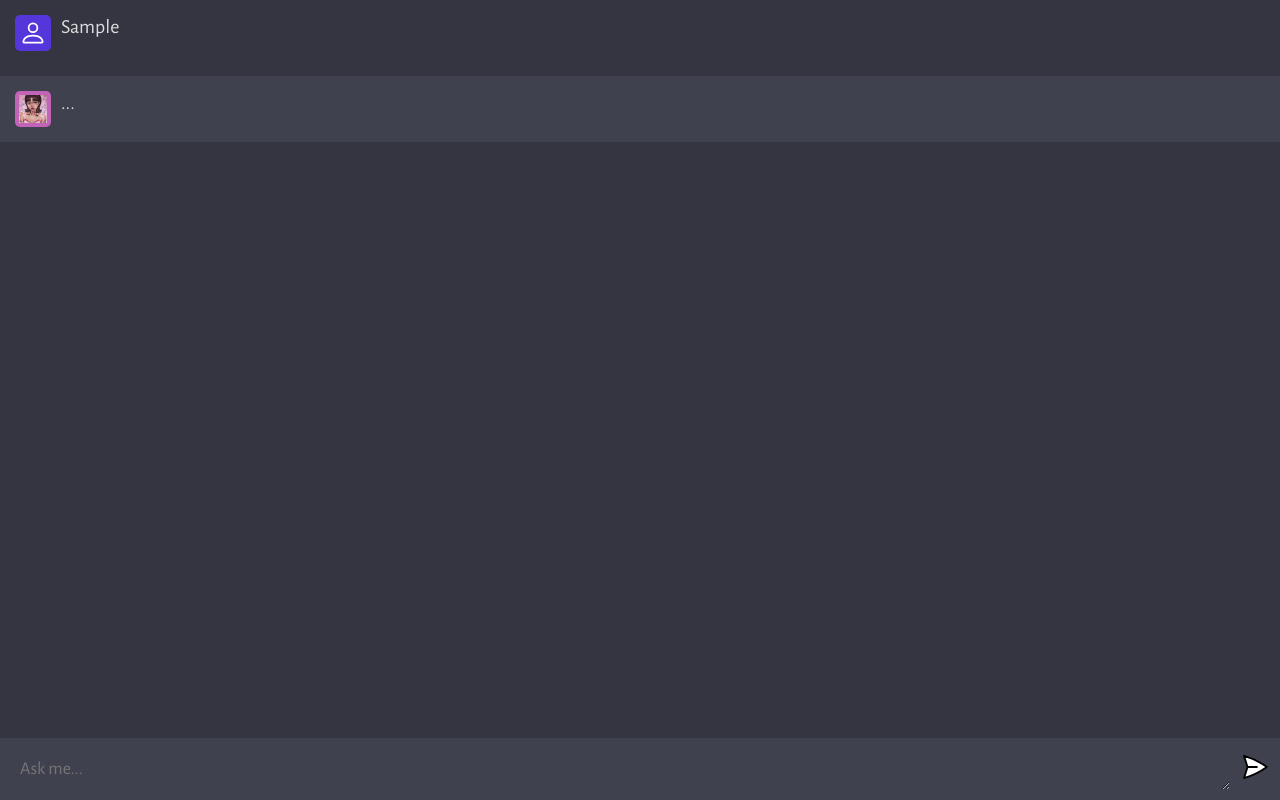
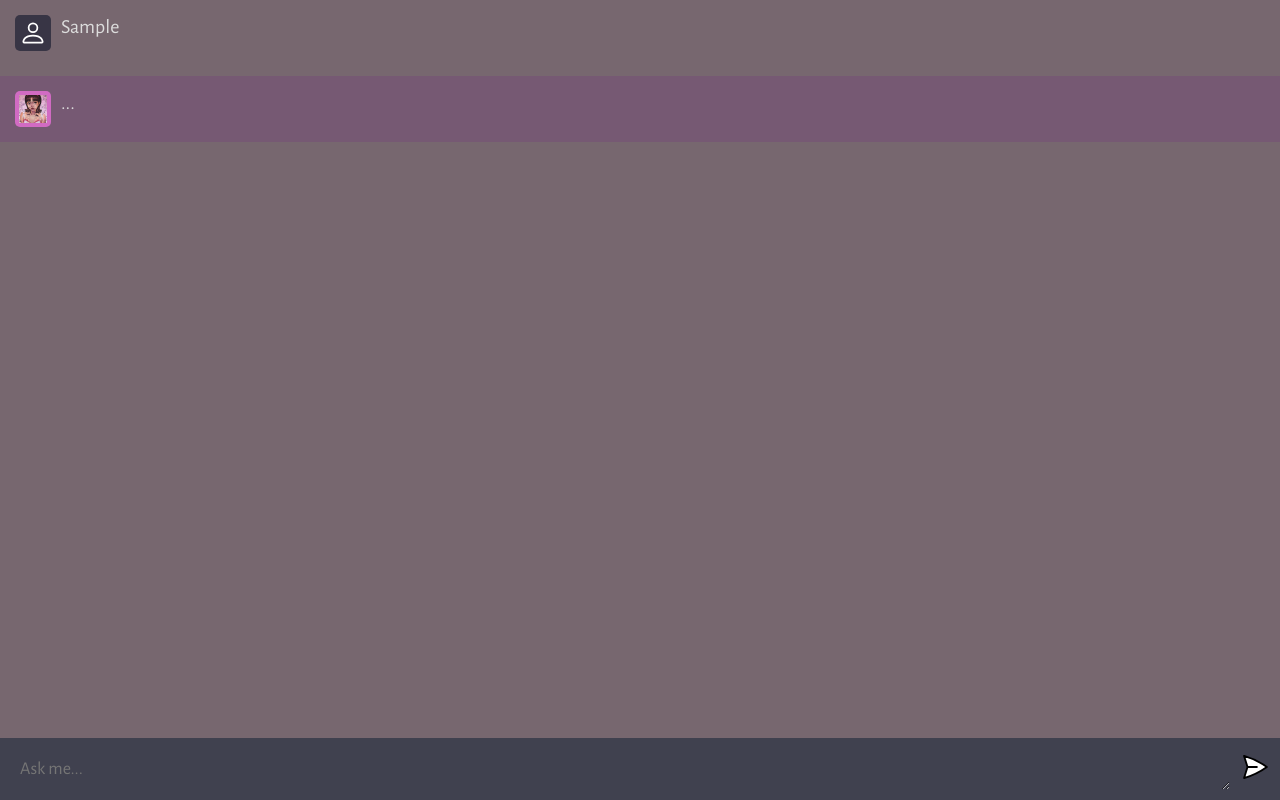
Before and after one commit to demiaochen/Mima-Chat-Coding-AI, a website built with Vite: page client/index.html in a window 1280 px wide. Both pictures are taken after typing "Sample" into the empty fields and a click on the button 1255 px from the left and 769 px from the top of the page. Built offline with nearby package versions, Linux system fonts and the light colour scheme.

Commit message:
change color UI colour schema, add example usages

```diff
--- a/client/style.css
+++ b/client/style.css
@@ -8,13 +8,14 @@
 }
 
 body {
-  background: #343541;
+  background: #3d3e47;
+  background-image: "assets/perfect_blue.png";
 }
 
 #app {
   width: 100vw;
   height: 100vh;
-  background: #343541;
+  background: #77676f;
 
   display: flex;
   flex-direction: column;
@@ -50,7 +51,7 @@ body {
 }
 
 .ai {
-  background: #40414F;
+  background: #765973;
 }
 
 .chat {
@@ -69,7 +70,7 @@ body {
   height: 36px;
   border-radius: 5px;
 
-  background: #5436DA;
+  background: #383545;
 
   display: flex;
   justify-content: center;
```
Also changed, not shown: README.md, img/Example1.png (added).
